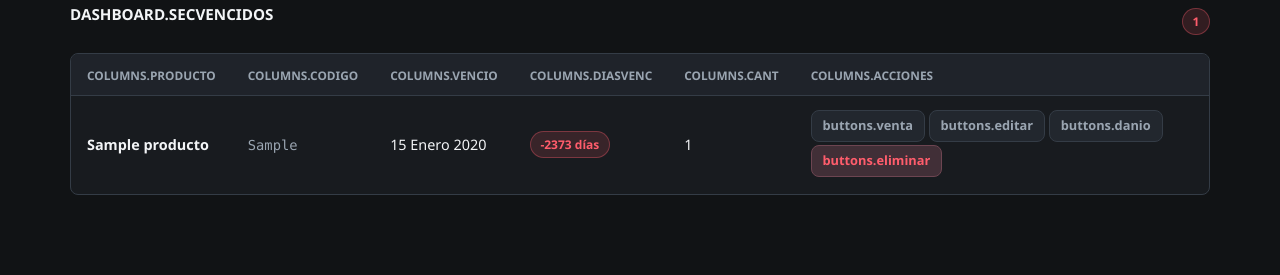
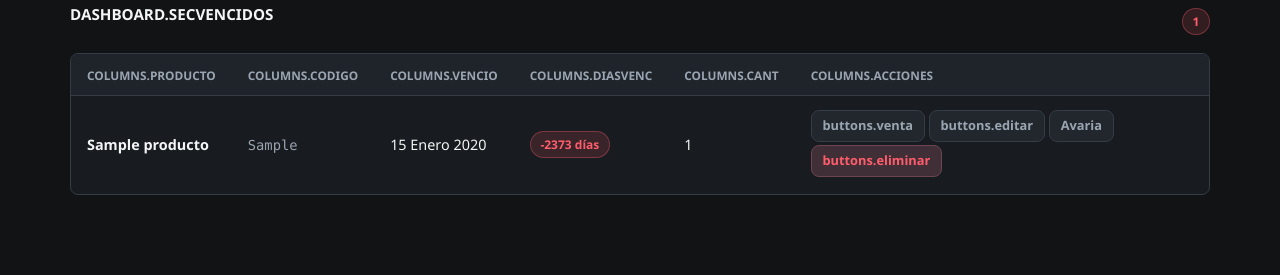
Before and after one commit to ismaelcrespo05/mercado-control, a Django app: page / in a window 1280 px wide. Shown: the part 585-860 px from the top of the page. Run offline with Django 5.2, Linux system fonts and the light colour scheme; a user stored in the database is signed in; tables that the repository leaves empty hold one stand-in row (values such as "Sample post"); some libraries are stand-ins or nearby versions.

Commit message:
correcion del link de reportar daños en el dashboard

```diff
--- a/productos/templates/productos/dashboard.html
+++ b/productos/templates/productos/dashboard.html
@@ -90,7 +90,7 @@
             {% if can_edit %}
             <a href="{% url 'editar' p.pk %}" class="btn btn-sm btn-ghost" data-i18n="buttons.editar">Editar</a>
             {% endif %}
-            <a href="{% url 'reportar_danio' p.pk %}" class="btn btn-sm btn-ghost" data-i18n="buttons.danio">Daño</a>
+            <a href="{% url 'reportar_avaria' %}" class="btn btn-sm btn-ghost">Avaria</a>
             {% if user.is_staff %}
             <form method="post" action="{% url 'eliminar' p.pk %}" onsubmit="return confirm('¿Eliminar {{ p.nombre }}?')">
               {% csrf_token %}
@@ -138,7 +138,7 @@
             {% if can_edit %}
             <a href="{% url 'editar' p.pk %}" class="btn btn-sm btn-ghost" data-i18n="buttons.editar">Editar</a>
             {% endif %}
-            <a href="{% url 'reportar_danio' p.pk %}" class="btn btn-sm btn-ghost" data-i18n="buttons.danio">Daño</a>
+            <a href="{% url 'reportar_avaria' %}" class="btn btn-sm btn-ghost">Avaria</a>
             {% if user.is_staff %}
             <form method="post" action="{% url 'eliminar' p.pk %}" onsubmit="return confirm('¿Eliminar {{ p.nombre }}?')">
               {% csrf_token %}
```
Also changed, not shown: 1 other file.
